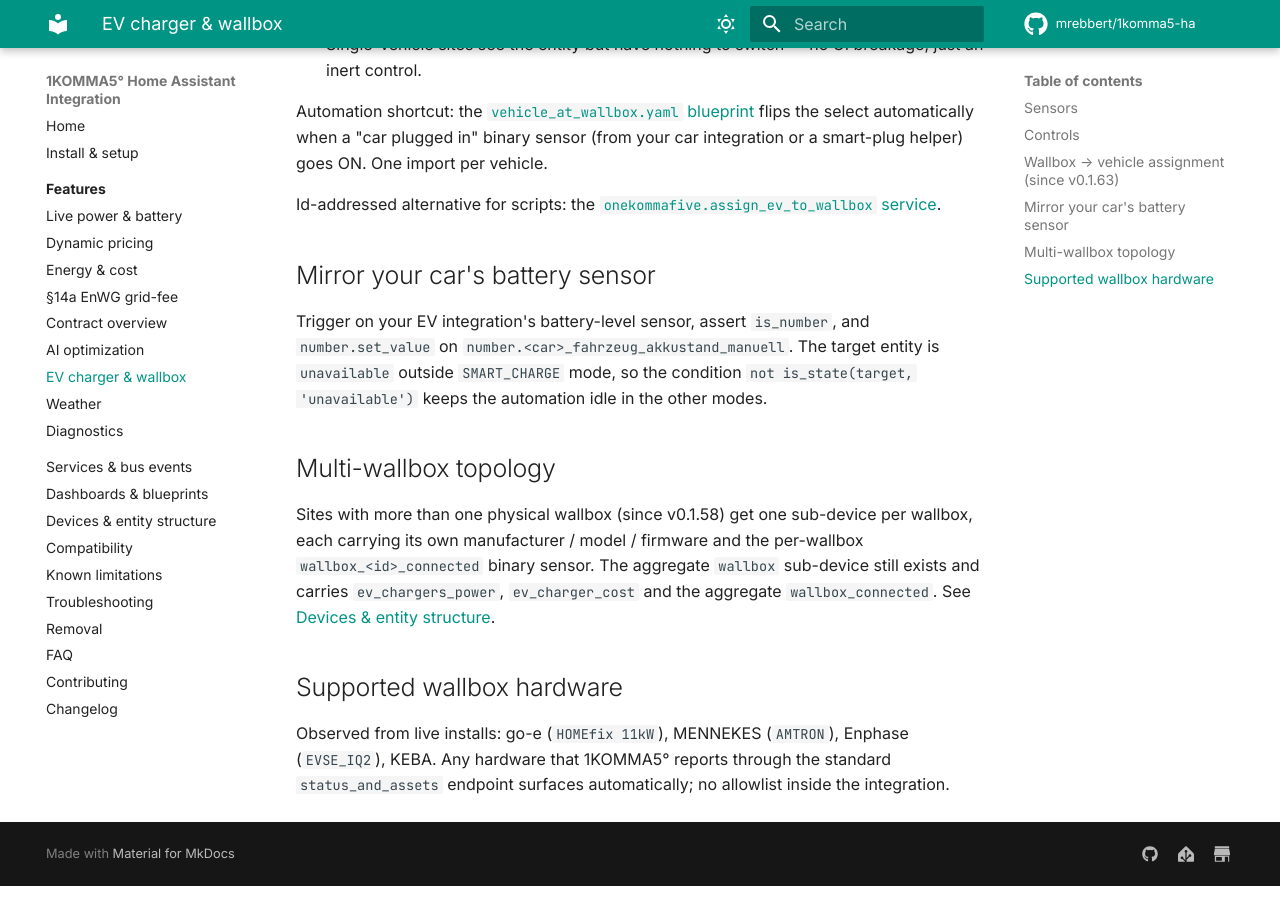
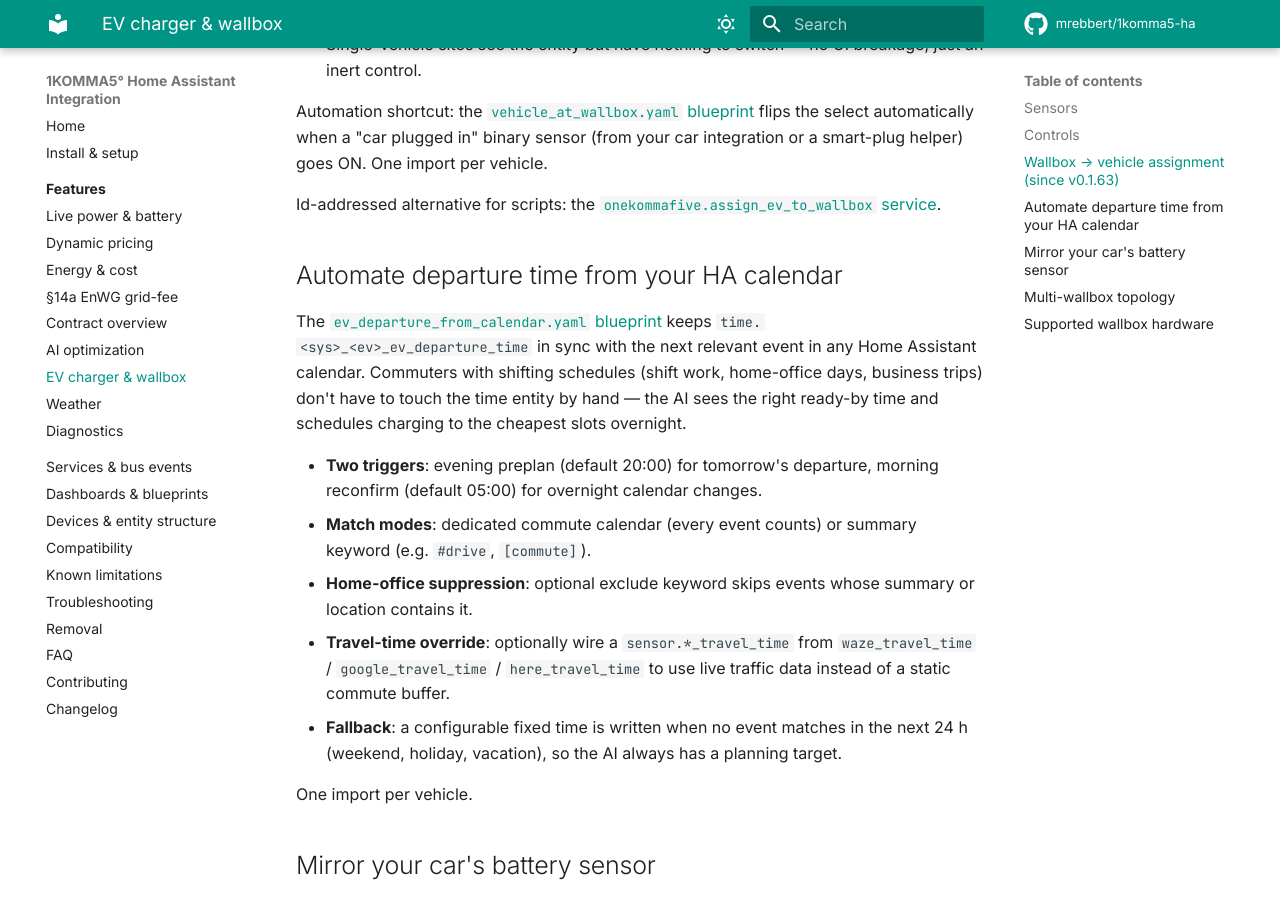
Before and after one commit to mrebbert/1komma5-ha, an MkDocs documentation site: the page built from docs/features/ev-wallbox.md, in a window 1280 px wide and 900 px high, scrolled down 1366 px. Built offline with MkDocs 1.6.1 and Material for MkDocs 9.7.7, drawn with Linux system fonts in a browser that asks for light colours; comment, search, counter and statistics services are not loaded.

Commit message:
feat(blueprint): auto-sync EV departure time from HA calendar
Arms v0.1.75. New blueprint `ev_departure_from_calendar.yaml` pushes
the next relevant HA-calendar event into
`time.<sys>_<ev>_ev_departure_time` twice daily (evening preplan +
morning reconfirm) so the 1KOMMA5° AI sees the correct ready-by time
without manual pokes.

- Dedicated-calendar or summary-keyword match.
- Home-office suppression via optional exclude keyword.
- Optional travel-time sensor override (waze_travel_time /
  google_travel_time / here_travel_time) replaces the static commute
  buffer with live traffic data.
- Fallback time written on event-free days (weekend, holiday, vacation)
  so the AI always has a planning target.
- Uses HA 2024.5+ `calendar.get_events` with `return_response`.
  Project min-version is 2024.10 so no gating needed.

One blueprint instance per vehicle. Docs updated in blueprints/README,
docs/dashboards and docs/features/ev-wallbox.

Co-Authored-By: Claude Opus 4.7 <noreply@anthropic.com>

```diff
--- a/docs/features/ev-wallbox.md
+++ b/docs/features/ev-wallbox.md
@@ -39,6 +39,18 @@ Automation shortcut: the [`vehicle_at_wallbox.yaml` blueprint](https://github.co
 
 Id-addressed alternative for scripts: the [`onekommafive.assign_ev_to_wallbox` service](../services.md#onekommafiveassign_ev_to_wallbox).
 
+## Automate departure time from your HA calendar
+
+The [`ev_departure_from_calendar.yaml` blueprint](https://github.com/mrebbert/1komma5-ha/blob/main/blueprints/automation/onekommafive/ev_departure_from_calendar.yaml) keeps `time.<sys>_<ev>_ev_departure_time` in sync with the next relevant event in any Home Assistant calendar. Commuters with shifting schedules (shift work, home-office days, business trips) don't have to touch the time entity by hand — the AI sees the right ready-by time and schedules charging to the cheapest slots overnight.
+
+- **Two triggers**: evening preplan (default 20:00) for tomorrow's departure, morning reconfirm (default 05:00) for overnight calendar changes.
+- **Match modes**: dedicated commute calendar (every event counts) or summary keyword (e.g. `#drive`, `[commute]`).
+- **Home-office suppression**: optional exclude keyword skips events whose summary or location contains it.
+- **Travel-time override**: optionally wire a `sensor.*_travel_time` from `waze_travel_time` / `google_travel_time` / `here_travel_time` to use live traffic data instead of a static commute buffer.
+- **Fallback**: a configurable fixed time is written when no event matches in the next 24 h (weekend, holiday, vacation), so the AI always has a planning target.
+
+One import per vehicle.
+
 ## Mirror your car's battery sensor
 
 Trigger on your EV integration's battery-level sensor, assert `is_number`, and `number.set_value` on `number.<car>_fahrzeug_akkustand_manuell`. The target entity is `unavailable` outside `SMART_CHARGE` mode, so the condition `not is_state(target, 'unavailable')` keeps the automation idle in the other modes.
```
Also changed, not shown: CHANGELOG.md (+7 -0 lines), README.md (+1 -1 lines), blueprints/automation/onekommafive/README.md (+23 -1 lines), docs/dashboards.md (+2 -1 lines), release-notes/v0.1.75.md (added, +19 -0 lines), 3 other files.
